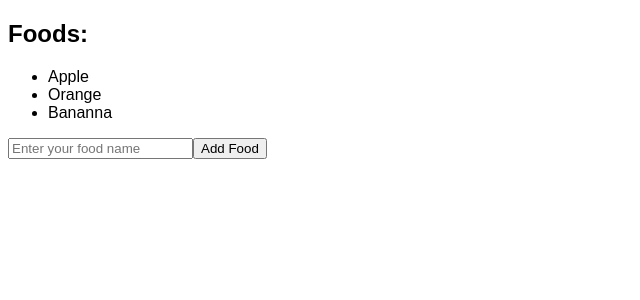
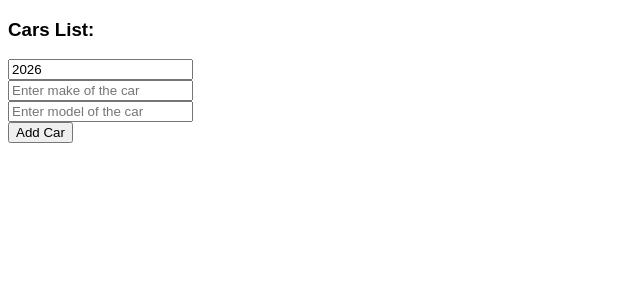
Before and after one commit to DhoniPraneeth/React, a React (Vite) app: page / in a window 1280 px wide. Shown: the top 300 px of the page, without its empty margins (0-640 px from the left). Built offline with nearby package versions, Linux system fonts and the light colour scheme.

Commit message:
update Array of Objects

```diff
--- a/src/App.jsx
+++ b/src/App.jsx
@@ -1,8 +1,8 @@
-import Foods from "./Foods.jsx";
+import MyComponent from "./MyComponent.jsx";
 
 function App() {
    return (
-      <Foods></Foods>
+      <MyComponent></MyComponent>
    );
 }
 export default App
--- /dev/null
+++ b/src/MyComponent.jsx
@@ -0,0 +1,35 @@
+import React,{ useState } from "react";
+
+function MyComponent(){
+    const [cars,setCars]=useState([]);
+    const [year,setYear]=useState(new Date().getFullYear());
+    const [make,setMake]=useState("");
+    const [model,setModel]=useState("");
+    const handleYearChange=(e)=>setYear(e.target.value);
+    const handleMakeChange=(e)=>setMake(e.target.value);
+    const handleModelChange=(e)=>setModel(e.target.value);
+    function addCar(){
+        setCars(c=>[...c,{year: year,make: make,model: model}]);
+        setYear(new Date().getFullYear());
+        setMake("");
+        setModel("");
+    }
+    function removeCar(index){
+        setCars(c=>c.filter((_,i)=>i!=index));
+    }
+    return (<div>
+        <h3>Cars List:</h3>
+        <ul>
+            {cars.map((car,index)=><li key={index} onClick={()=>removeCar(index)}>
+                {car.year} {car.make} {car.model}
+            </li>)}
+        </ul>
+        <input type="number" value={year} onChange={handleYearChange}></input><br></br>
+        <input type="text" value={make} onChange={handleMakeChange}
+                    placeholder="Enter make of the car"></input><br></br>
+        <input type="text" value={model} onChange={handleModelChange}
+                    placeholder="Enter model of the car"></input><br></br>
+        <button onClick={addCar}>Add Car</button>
+    </div>);
+}
+export default MyComponent;
```
